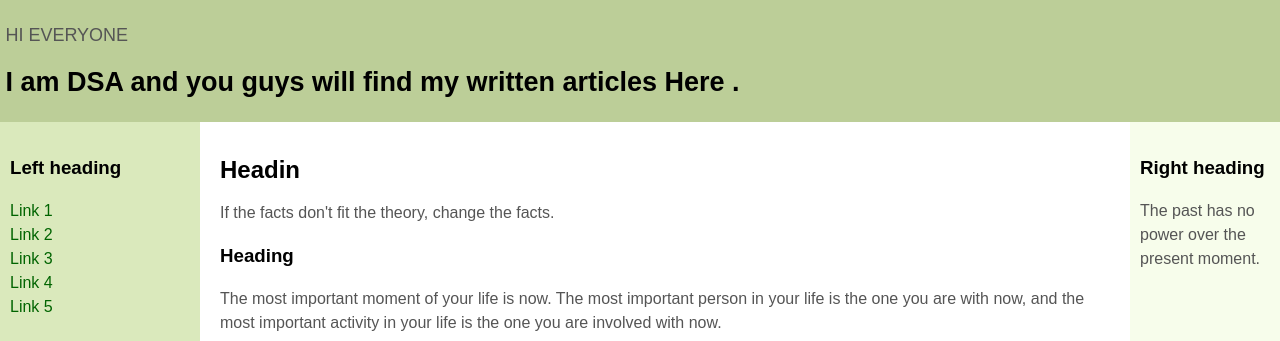
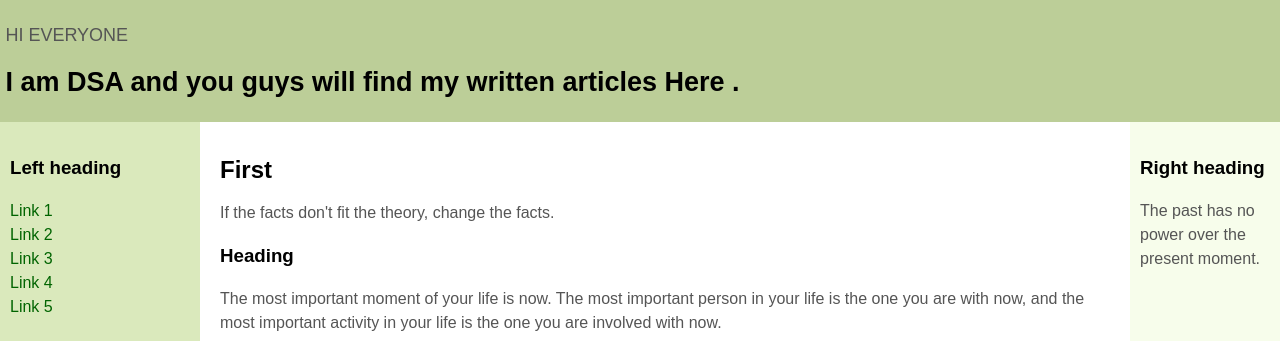
Before and after one commit to Dipanjan98/Old-Portfolio, a Jekyll site: the page index.html, which Jekyll copies as it is, in a window 1280 px wide and 900 px high. Shown: the top 341 px of the window. Built offline with Jekyll 4.4.1, drawn with Linux system fonts in a browser that asks for light colours.

Commit message:
Update index.html

```diff
--- a/index.html
+++ b/index.html
@@ -144,7 +144,7 @@
 		<main id="center" class="column">
 			<article>
 
-				<h1>Headin</h1>
+				<h1>First</h1>
 				<p><script>generateText(560)</script></p>
 
 			</article>
```
